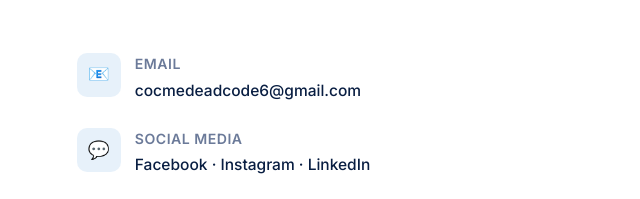
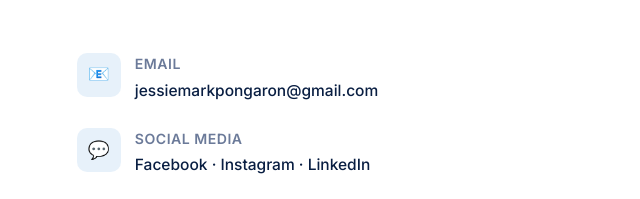
Before and after one commit to jessiemarkpongaron/digitalverse-solutions, a plain HTML site: page index.html in a window 1280 px wide. Shown: the part 5160-5359 px from the top of the page, 0-640 px from the left. Drawn offline with Linux system fonts and the light colour scheme.

Commit message:
Update contact email to jessiemarkpongaron@gmail.com sitewide

```diff
--- a/index.html
+++ b/index.html
@@ -583,7 +583,7 @@
           <div class="contact-icon">📧</div>
           <div>
             <h4>Email</h4>
-            <a href="mailto:cocmedeadcode6@gmail.com">cocmedeadcode6@gmail.com</a>
+            <a href="mailto:jessiemarkpongaron@gmail.com">jessiemarkpongaron@gmail.com</a>
           </div>
         </div>
         <div class="contact-item">
@@ -680,7 +680,7 @@
       <div class="footer-col">
         <h4>Connect</h4>
         <ul>
-          <li><a href="mailto:cocmedeadcode6@gmail.com">Email Us</a></li>
+          <li><a href="mailto:jessiemarkpongaron@gmail.com">Email Us</a></li>
           <li><a href="#contact">Facebook</a></li>
           <li><a href="#contact">Instagram</a></li>
           <li><a href="#contact">LinkedIn</a></li>
@@ -690,7 +690,7 @@
     <div class="footer-bottom">
       <p>© 2025 DigitalVerse Solutions. All rights reserved.</p>
       <div class="social-links">
-        <a href="mailto:cocmedeadcode6@gmail.com" title="Email">✉</a>
+        <a href="mailto:jessiemarkpongaron@gmail.com" title="Email">✉</a>
         <a href="#" title="Facebook">f</a>
         <a href="#" title="Instagram">in</a>
         <a href="#" title="LinkedIn">li</a>
@@ -971,7 +971,7 @@
         dvAppendMsg('bot', data.reply || "Sorry, I couldn't get a response. Please try again or reach out to us directly.");
       } catch (err) {
         dvRemoveTyping();
-        dvAppendMsg('bot', "Sorry, I'm having trouble connecting right now. Please email us at cocmedeadcode6@gmail.com and we'll get back to you shortly!");
+        dvAppendMsg('bot', "Sorry, I'm having trouble connecting right now. Please email us at jessiemarkpongaron@gmail.com and we'll get back to you shortly!");
       }
 
       input.disabled = false;
```
